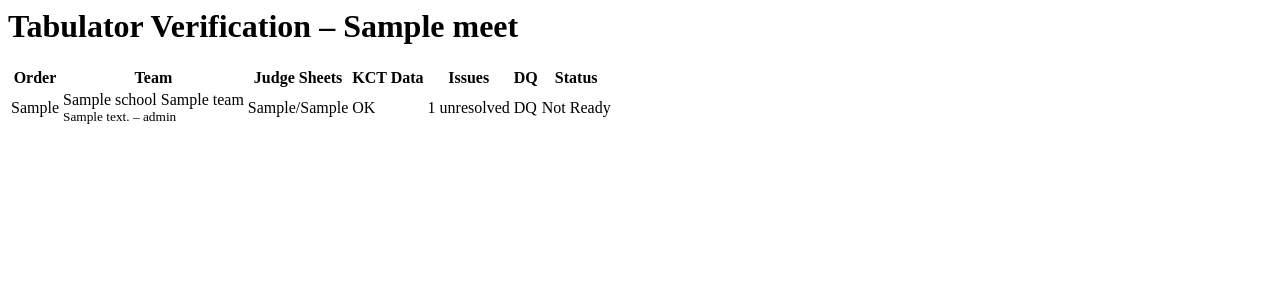
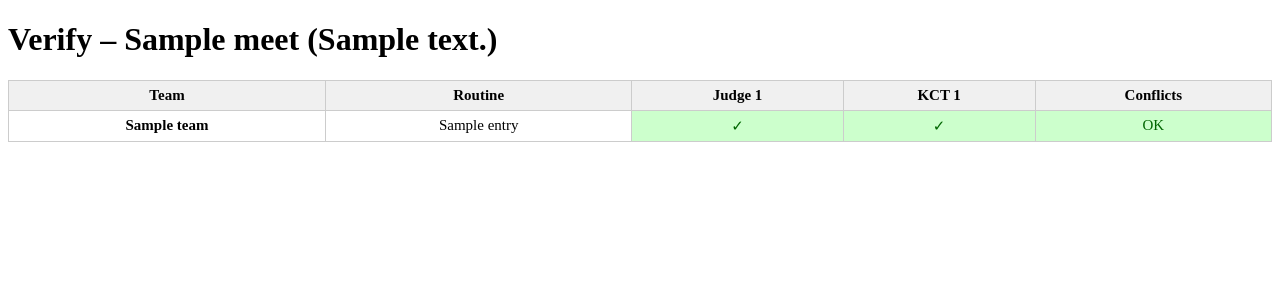
Before and after one commit to mlsmoorman/mshsl-dance-tabulation, a Django app: template tabulation/templates/tabulation/tabulator_verify.html in a window 1280 px wide. Shown: the top 300 px of the page. Run offline with Django 5.2, Linux system fonts and the light colour scheme; the template is opened without the code that fills it: most values are stand-ins (such as "Sample title", 1, 10 or a date in 2020).

Commit message:
cleans up tabulator verify tables

```diff
--- a/tabulation/templates/tabulation/tabulator_verify.html
+++ b/tabulation/templates/tabulation/tabulator_verify.html
@@ -1,67 +1,97 @@
-<h1>Tabulator Verification – {{ meet.name }}</h1>
+{% extends "base.html" %}
+{% load static %}
 
-<table class="table table-bordered">
+{% block content %}
+<h1>Verify – {{ meet.name }} ({{ division }})</h1>
+
+<style>
+    table.verify-table {
+        width: 100%;
+        border-collapse: collapse;
+        margin-top: 20px;
+        font-size: 15px;
+    }
+    table.verify-table th,
+    table.verify-table td {
+        border: 1px solid #ccc;
+        padding: 6px 8px;
+        text-align: center;
+    }
+    table.verify-table th {
+        background: #f0f0f0;
+        font-weight: bold;
+    }
+    .missing {
+        background: #ffcccc;
+        color: #900;
+        font-weight: bold;
+    }
+    .ok {
+        background: #ccffcc;
+        color: #060;
+    }
+    .conflict {
+        background: #ffe680;
+        color: #a60;
+        font-weight: bold;
+    }
+    .entry-name {
+        text-align: left;
+        font-weight: bold;
+    }
+</style>
+
+<table class="verify-table">
     <thead>
         <tr>
-      <th>Order</th>
             <th>Team</th>
-      <th>Judge Sheets</th>
-      <th>KCT Data</th>
-      <th>Issues</th>
-      <th>DQ</th>
-      <th>Status</th>
+            <th>Routine</th>
+
+            {% for j in judge_numbers %}
+                <th>Judge {{ j }}</th>
+            {% endfor %}
+
+            {% for k in kct_numbers %}
+                <th>KCT {{ k }}</th>
+            {% endfor %}
+
+            <th>Conflicts</th>
         </tr>
     </thead>
+
     <tbody>
-    {% for item in verification %}
+        {% for row in rows %}
         <tr>
-        <td>{{ item.entry.performance_order }}</td>
-        <td>
-          {{ item.entry.team.school.name }} {{ item.entry.team.name }}<br>
-          <small>{{ item.entry.get_division_display }} – {{ item.entry.team.level }}</small>
-        </td>
-        <td>
-          {% if item.missing_judge_sheets %}
-            <span class="text-danger fw-bold">
-              {{ item.judges_submitted }}/{{ item.required_judges }} (Missing)
-            </span>
+            <td class="entry-name">{{ row.entry.team.name }}</td>
+            <td>{{ row.entry.routine_name }}</td>
+
+            {# --- Judge Sheets --- #}
+            {% for j in judge_numbers %}
+                {% if row.judge_sheets.j %}
+                    <td class="ok">✓</td>
                 {% else %}
-            <span class="text-success fw-bold">
-              {{ item.judges_submitted }}/{{ item.required_judges }}
-            </span>
+                    <td class="missing">Missing</td>
                 {% endif %}
-        </td>
-        <td>
-          {% if item.kct_missing %}
-            <span class="text-danger fw-bold">Missing</span>
+            {% endfor %}
+
+            {# --- KCT Entries --- #}
+            {% for k in kct_numbers %}
+                {% if row.kct_entries.k %}
+                    <td class="ok">✓</td>
                 {% else %}
-            <span class="text-success">OK</span>
+                    <td class="missing">Missing</td>
                 {% endif %}
-        </td>
-        <td>
-          {% if item.unresolved_issues %}
-            <span class="text-danger fw-bold">
-              {{ item.unresolved_issues.count }} unresolved
-            </span>
+            {% endfor %}
+
+            {# --- Conflict Column --- #}
+            {% if row.kct_conflicts %}
+                <td class="conflict">KCT Mismatch</td>
             {% else %}
-            <span class="text-success">None</span>
+                <td class="ok">OK</td>
             {% endif %}
-        </td>
-        <td>
-          {% if item.dq %}
-            <span class="badge bg-danger">DQ</span>
-          {% else %}
-            <span class="text-success">No</span>
-          {% endif %}
-        </td>
-        <td>
-          {% if item.missing_judge_sheets or item.kct_missing or item.unresolved_issues %}
-            <span class="text-danger fw-bold">Not Ready</span>
-          {% else %}
-            <span class="text-success fw-bold">Ready</span>
-          {% endif %}
-        </td>
         </tr>
         {% endfor %}
     </tbody>
 </table>
+
+{% endblock %}
```
Lines whose indentation alone changed are shown as unchanged.
